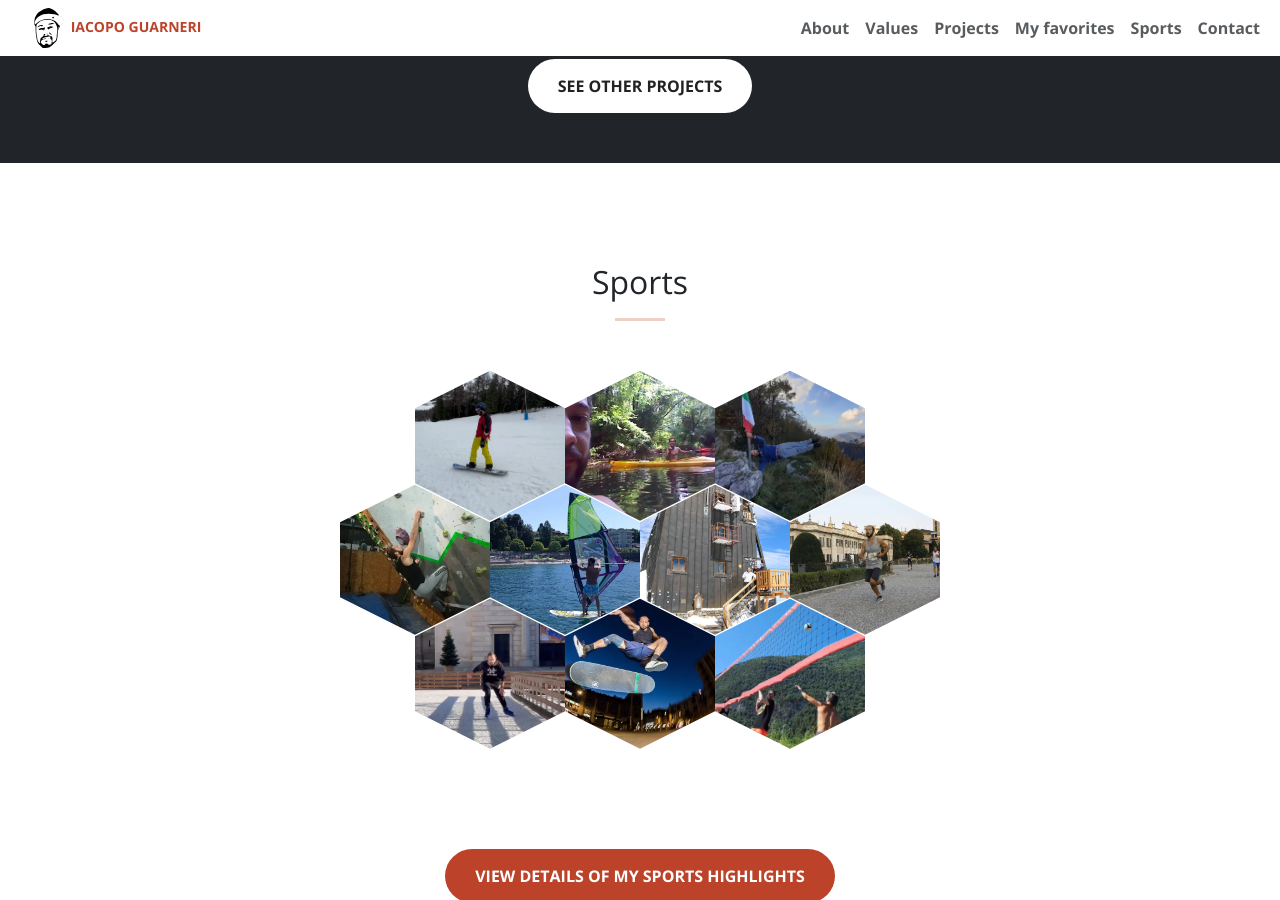
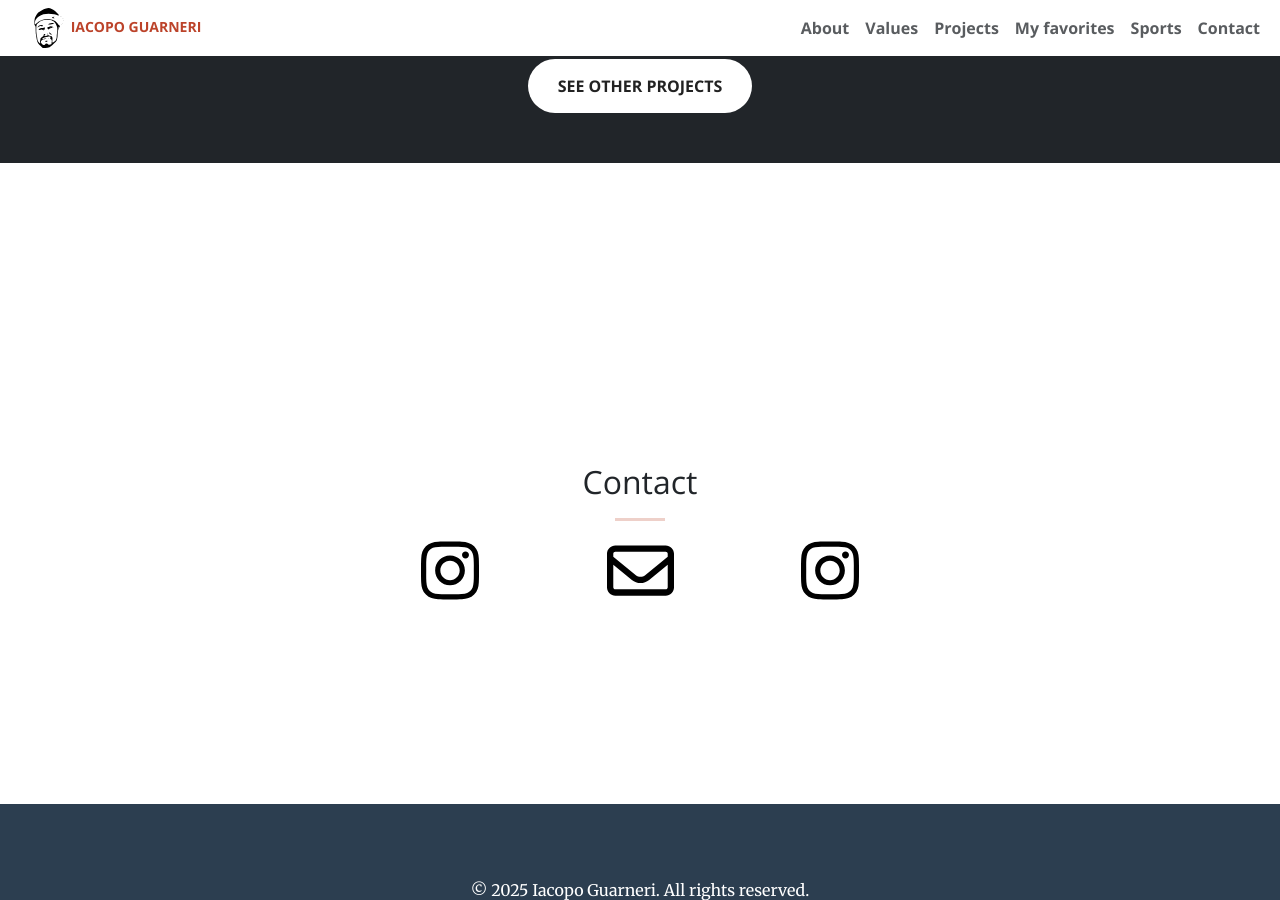
Before and after one commit to iacoposk8/iacoposk8.github.io, a Jekyll site: the page built from index.html, in a window 1280 px wide and 900 px high, scrolled down 2439 px. Built offline with Jekyll 4.4.1, drawn with Linux system fonts in a browser that asks for light colours.

Commit message:
Update sports.html

```diff
--- a/_includes/sports.html
+++ b/_includes/sports.html
@@ -1,5 +1,5 @@
 <section id="sports">
-    <div class="container text-center">
+    <div class="container text-center" style="display:none;">
         <h2 class="section-heading">Sports</h2>
         <hr class="primary mx-auto">
         <!-- Griglia a nido d'ape -->
```
